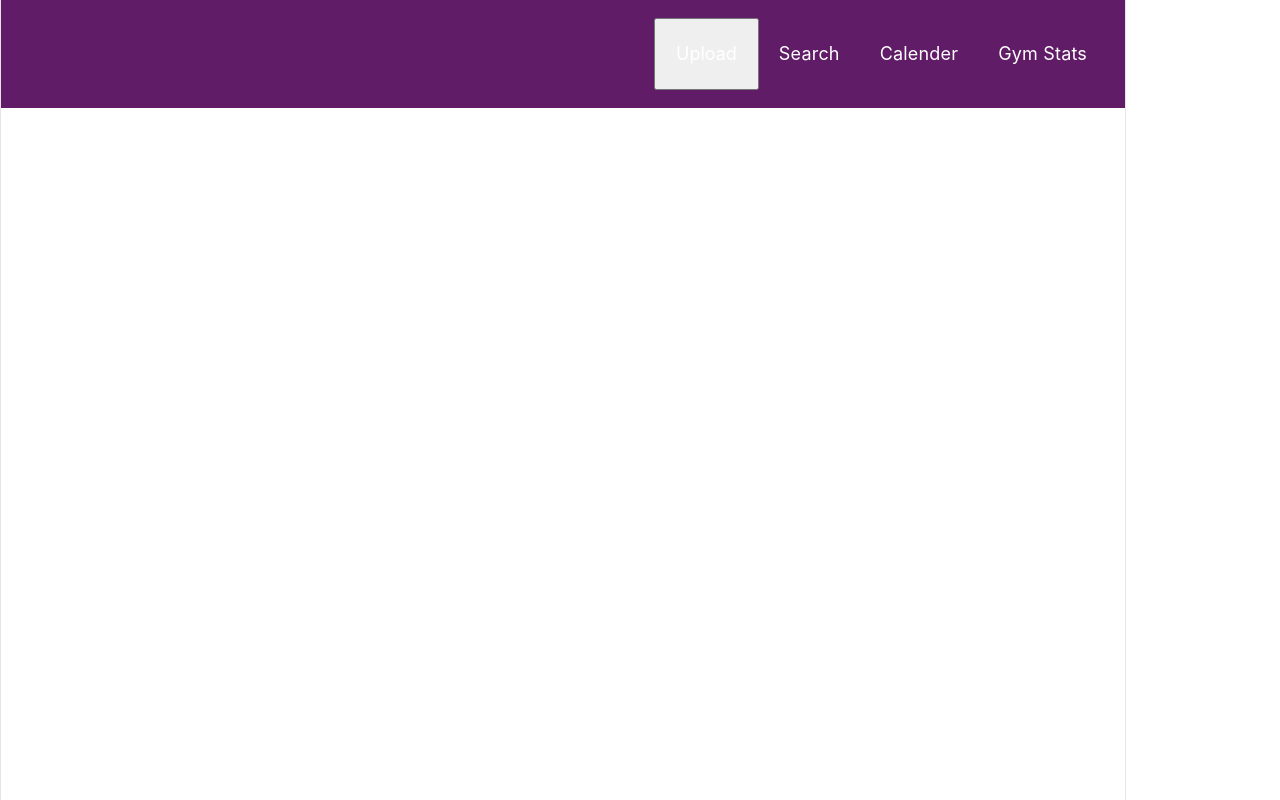
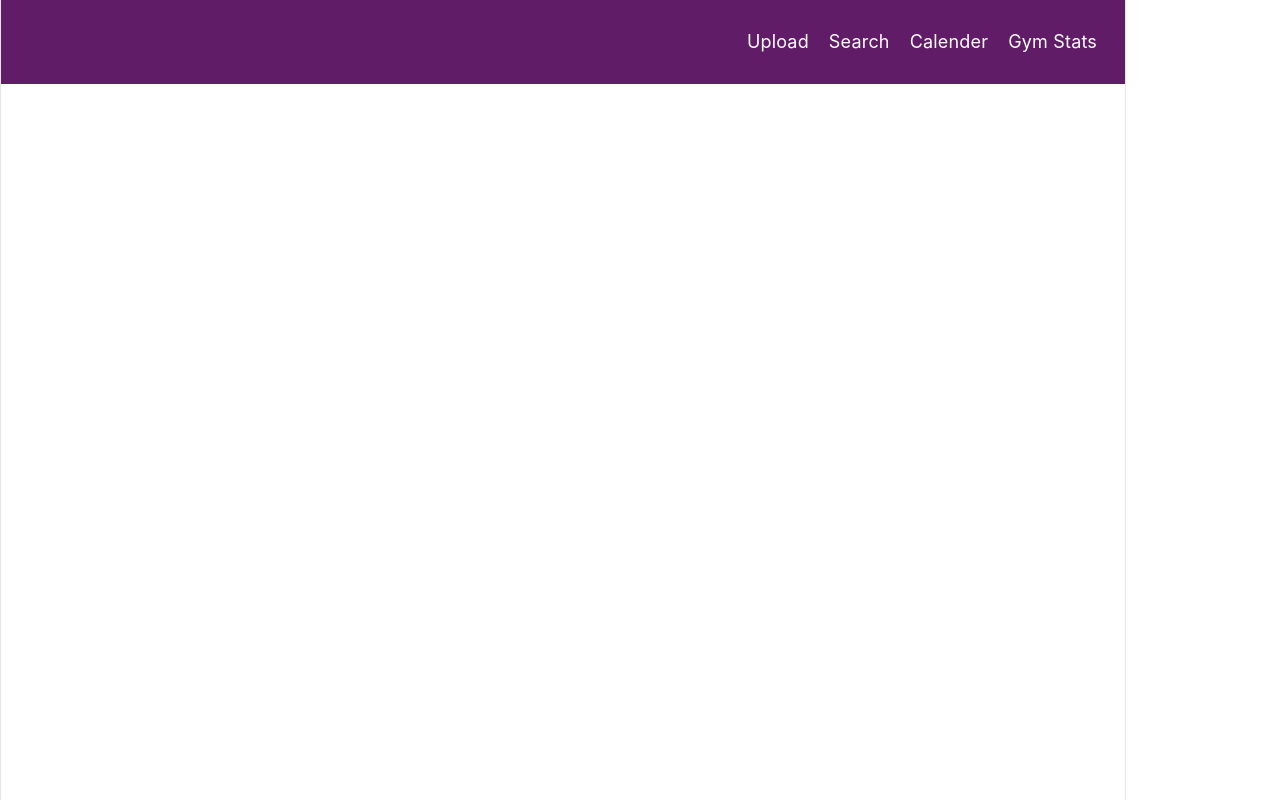
Before and after one commit to chasedye/MDG_Web_App, a Vue app: page / in a window 1280 px wide. Built offline with nearby package versions, Linux system fonts and the light colour scheme.

Commit message:
Fix navbar css
 - replaced names with nav element stylings for simpler tsx file and more specific css styling

```diff
--- a/src/components/NavBar/AdminNavBar.tsx
+++ b/src/components/NavBar/AdminNavBar.tsx
@@ -1,4 +1,4 @@
-import { Link } from "react-router-dom";
+import { NavLink } from "react-router-dom";
 import styles from "./NavBar.module.css";
 
 
@@ -7,27 +7,27 @@ const Navbar = () => {
         <nav id="NavBar">
             <div  className={`navbar ${styles.navbar}`} >
 
-                <button className={`${styles['nav-links']}`}>
+                <ul >
                     <li>
-                        <Link to="/upload" className={`${styles['nav-links']}`} >Upload</Link>
-                    </li>
-                </button>
-
-                <ul className={`${styles['nav-links']}`}>
-                    <li>
-                        <Link className={`${styles['nav-links']}`} to="/search">Search</Link>
+                        <NavLink to="/upload" className={`${styles['nav-links']}`} >Upload</NavLink>
                     </li>
                 </ul>
 
-                <ul className={`${styles['nav-links']}`}>
+                <ul>
                     <li>
-                        <Link className={`${styles['nav-links']}`} to="/calendar">Calender</Link>
+                        <NavLink className={`${styles['nav-links']}`} to="/search">Search</NavLink>
                     </li>
                 </ul>
 
-                <ul className={`${styles['nav-links']}`}>
-                    <li>
-                        <Link className={`${styles['nav-links']}`} to="/stats">Gym Stats</Link>
+                <ul >
+                    <li >
+                        <NavLink className={`${styles['nav-links']}`} to="/calendar">Calender</NavLink>
+                    </li>
+                </ul>
+
+                <ul >
+                    <li >
+                        <NavLink className={`${styles['nav-links']}`} to="/stats">Gym Stats</NavLink>
                     </li>
                 </ul>
             </div>
--- a/src/components/NavBar/NavBar.module.css
+++ b/src/components/NavBar/NavBar.module.css
@@ -9,25 +9,19 @@
     padding: 1rem;
 }
 
-.nav-links {
+nav ul {
     display: flex;
     list-style-type: none;
     margin: 0px;
     padding: 10px;
 }
 
-.nav-links button {
-    background-color: black;
-    border: 2px solid;
-    border-color: white;
+nav ul li {
+    list-style: none;
 }
 
-.nav-links button:hover {
-    background-color: var(--mdg-light-purple);
-}
-
-.nav-links a {
+nav ul li a {
+    display: block;
     color: white;
     text-decoration: none;
-    border: none;
 }
--- a/vite.config.ts
+++ b/vite.config.ts
@@ -1,7 +1,10 @@
+import { defineConfig } from 'vite'
 import react from '@vitejs/plugin-react'
-import { defineConfig } from 'vite'
+import tailwindcss from '@tailwindcss/vite'
 
-// https://vite.dev/config/
 export default defineConfig({
-  plugins: [react()],
+  plugins: [
+    react(),
+    tailwindcss(),
+  ],
 })
```
Also changed, not shown: package.json (+7 -1 lines), 1 other file (tests, documents, lock files or other folders).
